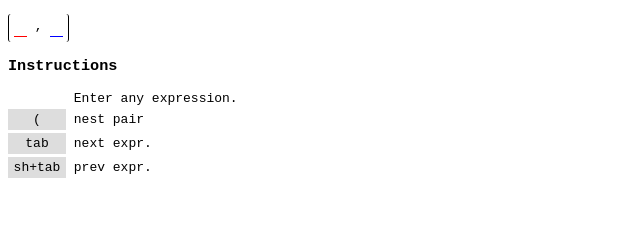
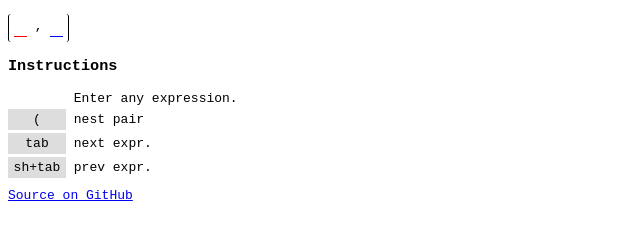
Before and after one commit to cyrus-/nestedpairs, a plain HTML site: page index.html in a window 1280 px wide. Shown: the part 32-272 px from the top of the page, without its empty margins (0-640 px from the left). Drawn offline with Linux system fonts and the light colour scheme.

Commit message:
Added github link

```diff
--- a/index.html
+++ b/index.html
@@ -48,6 +48,10 @@
 				margin-bottom: 3px;
 
 			}
+
+			#github {
+				margin-top: 10px;
+			}
 		</style>
 	</head>
 	<body>
@@ -79,6 +83,9 @@
 				<span class="keybinding">sh+tab</span>
 				<span class="meaning">prev expr.</span>
 			</div>
+		</div>
+		<div id="github">
+			<a href="https://github.com/cyrus-/nestedpairs">Source on GitHub</a>
 		</div>
 		<script>
 			var template = document.getElementById("pair-template").childNodes[1];
```
